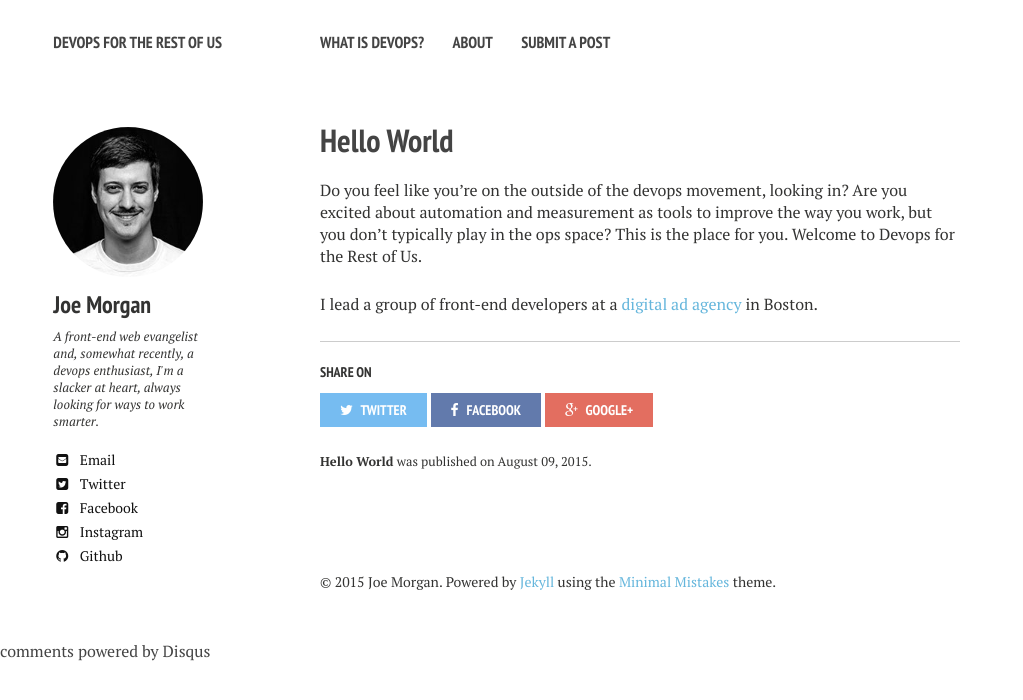
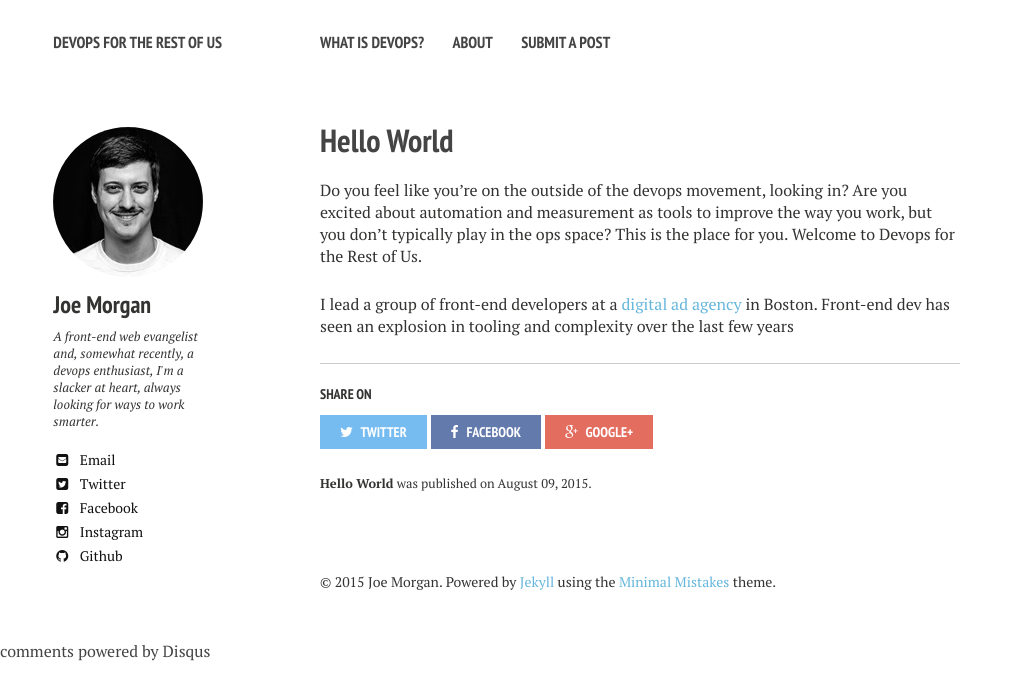
Before and after one commit to JoeMorgan/devopsfortherestofus, a Jekyll site: the page built from _posts/2015-08-09-hello-world.md, in a window 1280 px wide. Shown: the top 700 px of the page, without its empty margins (0-1023 px from the left). Built offline with Jekyll 4.4.1, drawn with Linux system fonts in a browser that asks for light colours; nearby versions of some CDN libraries; comment, search, counter and statistics services are not loaded.

Commit message:
getting closer to content

```diff
--- a/_posts/2015-08-09-hello-world.md
+++ b/_posts/2015-08-09-hello-world.md
@@ -9,4 +9,4 @@ comments: true
 
 Do you feel like you're on the outside of the devops movement, looking in? Are you excited about automation and measurement as tools to improve the way you work, but you don't typically play in the ops space? This is the place for you. Welcome to Devops for the Rest of Us.
 
-I lead a group of front-end developers at a [digital ad agency](http://sapientnitro.com "SapientNitro.com") in Boston.
+I lead a group of front-end developers at a [digital ad agency](http://sapientnitro.com "SapientNitro.com") in Boston. Front-end dev has seen an explosion in tooling and complexity over the last few years
```
